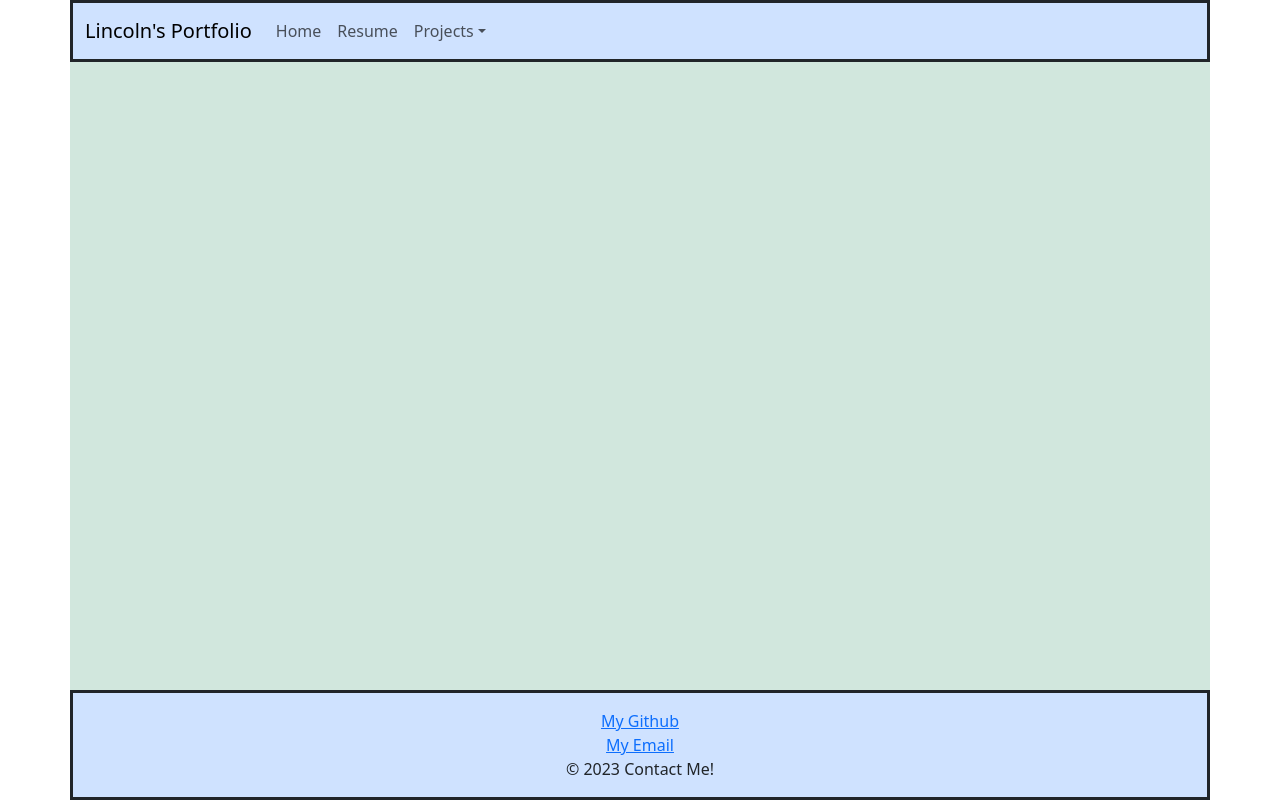
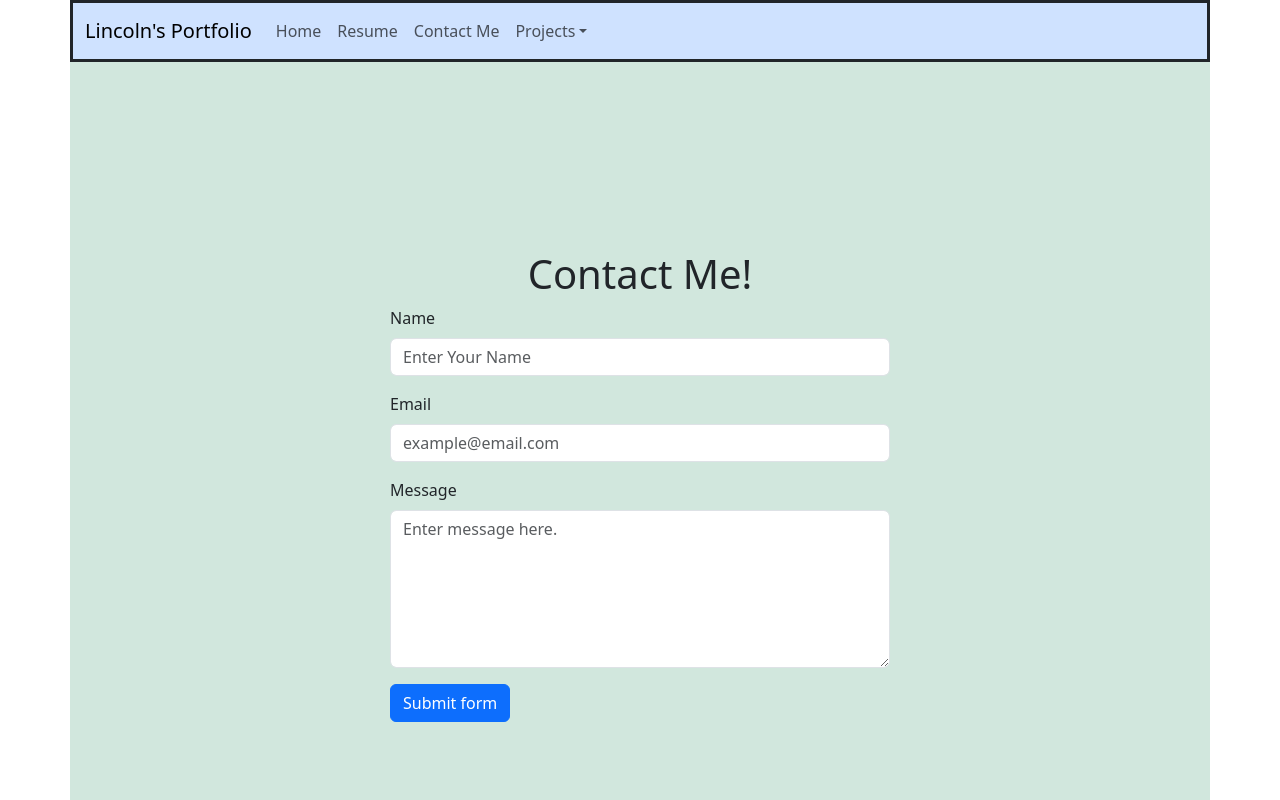
Before and after one commit to Xavionstar/Lincoln-Portfolio, a React (Create React App) app: page /contact in a window 1280 px wide. Shown: the top 800 px of the page. Built offline with nearby package versions, Linux system fonts and the light colour scheme.

Commit message:
contact page implemented

```diff
--- a/src/App.js
+++ b/src/App.js
@@ -7,6 +7,7 @@ import Container from "react-bootstrap/Container";
 import Skills from "./skills";
 import Foodle from "./foodle";
 import TakeAHike from "./takeahike";
+import Contact from "./contact";
 
 function App() {
   return (
@@ -18,6 +19,7 @@ function App() {
           <Route path="/skills" element={<Skills />} />
           <Route path="/foodle" element={<Foodle />} />
           <Route path="/takeahike" element={<TakeAHike />} />
+          <Route path="/contact" element={<Contact />} />
         </Routes>
       </Container>
 
--- /dev/null
+++ b/src/contact.js
@@ -0,0 +1,86 @@
+import Button from 'react-bootstrap/Button';
+import Form from 'react-bootstrap/Form';
+import React, { useState } from 'react';
+
+
+import Col from 'react-bootstrap/Col';
+
+import InputGroup from 'react-bootstrap/InputGroup';
+import Row from 'react-bootstrap/Row';
+function Contact() {
+
+    const [validated, setValidated] = useState(false);
+
+  const handleSubmit = (event) => {
+    const form = event.currentTarget;
+    if (form.checkValidity() === false) {
+      event.preventDefault();
+      event.stopPropagation();
+    }
+
+    setValidated(true);
+  };
+
+  return (
+    <>
+
+    <div className="d-flex flex-column justify-content-center align-items-center  vh-100">
+ <h1 className="text-center pt-5">Contact Me!</h1>
+    <Form style={{width: "500px"}} noValidate validated={validated} onSubmit={handleSubmit}>
+      <Row className="mb-3">
+        <Form.Group as={Col} md="12" controlId="validationCustom01">
+          <Form.Label>Name</Form.Label>
+          <Form.Control
+            required
+            type="text"
+            placeholder="Enter Your Name"
+          />
+        <Form.Control.Feedback type="invalid">
+              This field is mandatory.
+            </Form.Control.Feedback>
+        </Form.Group>
+        </Row>
+
+        <Row className="mb-3">
+        <Form.Group as={Col} md="12" controlId="validationCustom02">
+          <Form.Label>Email</Form.Label>
+          <Form.Control
+            required
+            type="email"
+            placeholder="example@email.com"
+
+          />
+            <Form.Control.Feedback type="invalid">
+              Please use a valid email.
+            </Form.Control.Feedback>
+
+        </Form.Group>
+
+        </Row>
+
+        <Row className="mb-3">
+        <Form.Group className="mb-24" controlId="Message.ControlTextarea1">
+        <Form.Label >Message</Form.Label>
+        <Form.Control column sm={10}
+            required
+            type="text"
+            placeholder="Enter message here."
+            as="textarea"
+            rows={6} />
+             <Form.Control.Feedback type="invalid">
+              This field is mandatory.
+            </Form.Control.Feedback>
+      </Form.Group>
+
+        </Row>
+      <Button pt="4" type="submit">Submit form</Button>
+    </Form>
+    </div>
+    </>
+  );
+}
+
+
+
+
+export default Contact;
--- a/src/header.js
+++ b/src/header.js
@@ -2,6 +2,7 @@ import Container from "react-bootstrap/Container";
 import Nav from "react-bootstrap/Nav";
 import Navbar from "react-bootstrap/Navbar";
 import NavDropdown from "react-bootstrap/NavDropdown";
+
 
 const Header = () => {
   return(
@@ -14,6 +15,7 @@ const Header = () => {
         <Nav className="me-auto">
           <Nav.Link href="/homepage">Home</Nav.Link>
           <Nav.Link href="/skills">Resume</Nav.Link>
+          <Nav.Link href="/contact">Contact Me</Nav.Link>
           <NavDropdown title="Projects" id="basic-nav-dropdown">
             <NavDropdown.Item href="/foodle">Foodle</NavDropdown.Item>
             <NavDropdown.Item href="/takeahike">
```
